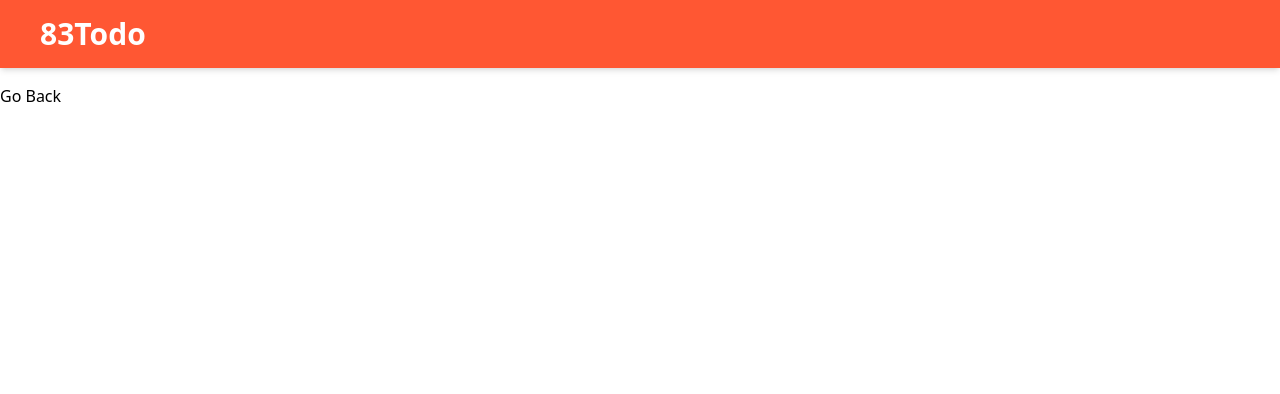
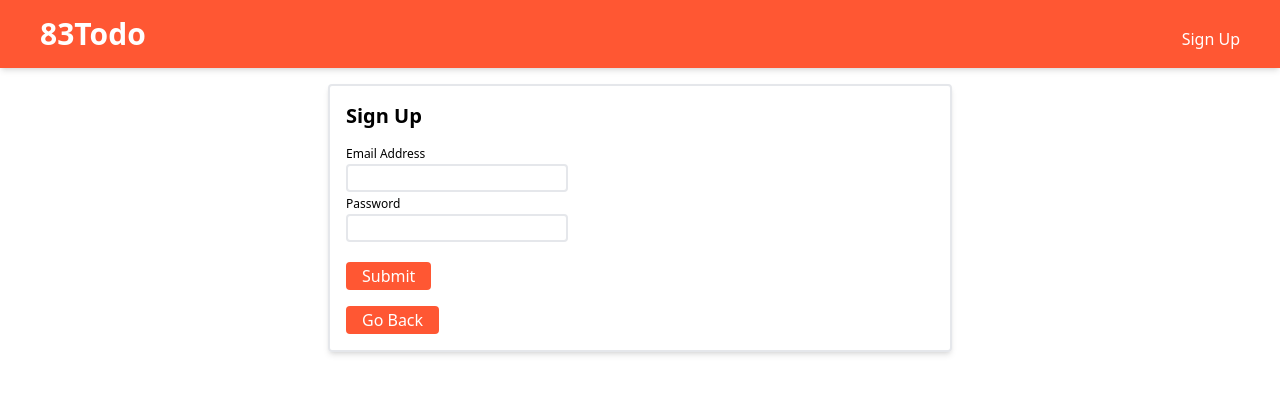
Before and after one commit to 83matthewr/83Todo, a Vue app: page /sign-up in a window 1280 px wide. Shown: the top 394 px of the page. Built offline with nearby package versions, Linux system fonts and the light colour scheme; no server answers.

Commit message:
Added firebase, added base-input, base-button, added signup

```diff
--- a/package.json
+++ b/package.json
@@ -9,6 +9,7 @@
     "lint": "eslint . --ext .vue,.js,.jsx,.cjs,.mjs --fix --ignore-path .gitignore"
   },
   "dependencies": {
+    "firebase": "^9.17.1",
     "pinia": "^2.0.28",
     "vue": "^3.2.45",
     "vue-router": "^4.1.6"
--- a/src/App.vue
+++ b/src/App.vue
@@ -1,7 +1,7 @@
 <template>
   <div class="w-screen">
     <header-nav></header-nav>
-    <div class="container mx-auto">
+    <div class="container mx-auto px-4">
       <router-view></router-view>
     </div>
   </div>
--- /dev/null
+++ b/src/components/UI/BaseButton.vue
@@ -0,0 +1,25 @@
+<template>
+  <button v-if="!props.link" :class="classes">
+    <slot></slot>
+  </button>
+  <router-link v-else :to="props.to" :class="classes">
+    <slot></slot>
+  </router-link>
+</template>
+
+<script setup>
+const props = defineProps({
+  link: {
+      type: Boolean,
+      required: false,
+      default: false
+    },
+    to: {
+      type: String,
+      required: false,
+      default: '/'
+    }
+});
+const classes = 'block w-fit mt-4 px-4 py-0.5 bg-primary hover:bg-primary-hover '
+  + 'text-white rounded';
+</script>
--- /dev/null
+++ b/src/components/UI/BaseInput.vue
@@ -0,0 +1,22 @@
+<template>
+  <div>
+    <label :for="id" class="block text-xs">{{ props.name }}</label>
+    <input
+      class="border-2 mt-0.5 mb-1 px-2 py-0.5 rounded text-sm
+      focus-visible:ring-2 focus-visible:outline-none"
+      :type="props.type"
+      :value="modelValue"
+      @input="$emit('update:modelValue', $event.target.value)"
+    />
+  </div>
+</template>
+
+<script setup>
+const props = defineProps([
+  'name',
+  'id',
+  'type',
+  'modelValue'
+]);
+defineEmits(['update:modelValue']);
+</script>
--- a/src/components/layout/HeaderNav.vue
+++ b/src/components/layout/HeaderNav.vue
@@ -1,11 +1,27 @@
 <template>
   <header class="mb-4">
     <nav class="w-100 px-10 py-4 bg-primary text-white font-bold shadow-md">
-      <div class="container mx-auto">
+      <div class="container mx-auto flex justify-between items-baseline">
         <router-link to="/">
           <h1 class="text-3xl">83Todo</h1>
         </router-link>
+        <ul class="flex align-center justify-center">
+          <li class="mx-4" v-if="authStore.user">{{ authStore.user.email }}</li>
+          <router-link v-if="!authStore.user" to="/sign-up">
+            <li class="font-normal hover:underline">Sign Up</li>
+          </router-link>
+          <li v-if="authStore.user" @click="signOutUser" class="font-normal hover:underline">
+            Sign Out
+          </li>
+        </ul>
       </div>
     </nav>
   </header>
 </template>
+
+<script setup>
+import { useAuthStore } from "../../stores/auth";
+import { signOutUser } from "../../utils/firebase.utils";
+
+const authStore = useAuthStore();
+</script>
--- a/src/main.js
+++ b/src/main.js
@@ -5,10 +5,16 @@ import App from "./App.vue";
 import router from "./router";
 import "./assets/main.css";
 
+import BaseButton from "./components/UI/BaseButton.vue";
+import BaseInput from "./components/UI/BaseInput.vue";
+
 const pinia = createPinia();
 const app = createApp(App);
 
 app.use(pinia);
 app.use(router);
 
+app.component('base-button', BaseButton);
+app.component('base-input', BaseInput);
+
 app.mount("#app");
--- a/src/router/index.js
+++ b/src/router/index.js
@@ -1,6 +1,7 @@
 import { createRouter, createWebHistory } from "vue-router";
 import TaskList from "../views/TaskList.vue";
 import TaskDetail from "../views/TaskDetail.vue";
+import SignUp from "../views/SignUp.vue";
 
 const router = createRouter({
   history: createWebHistory(import.meta.env.BASE_URL),
@@ -15,6 +16,11 @@ const router = createRouter({
       name: "Task Detail",
       component: TaskDetail,
     },
+    {
+      path: "/sign-up",
+      name: "Sign Up",
+      component: SignUp,
+    },
   ],
 });
 
--- a/src/stores/auth.js
+++ b/src/stores/auth.js
@@ -0,0 +1,15 @@
+import { defineStore } from "pinia";
+import { ref } from "vue";
+import { onAuthStateChangedListener } from "../utils/firebase.utils";
+
+export const useAuthStore = defineStore("auth", () => {
+  const user = ref(null);
+
+  onAuthStateChangedListener((authUser) => {
+    user.value = authUser;
+  });
+
+  return {
+    user
+  }
+})
--- /dev/null
+++ b/src/utils/firebase.utils.js
@@ -0,0 +1,30 @@
+import {
+  getAuth,
+  createUserWithEmailAndPassword,
+  signOut,
+  onAuthStateChanged
+} from "firebase/auth";
+import { initializeApp } from "firebase/app";
+
+const firebaseConfig = {
+  apiKey: "AIzaSyA8p-kdiWM3wwBEF8Vx5e9iJycCXvNhObU",
+  authDomain: "todo-2918a.firebaseapp.com",
+  projectId: "todo-2918a",
+  storageBucket: "todo-2918a.appspot.com",
+  messagingSenderId: "227328148994",
+  appId: "1:227328148994:web:af6d0b904c84a0177e091b"
+};
+
+const firebase = initializeApp(firebaseConfig);
+
+export const auth = getAuth(firebase);
+
+export const signUpUser = async (email, password) => {
+  // TODO: perform validation on email and password
+  return await createUserWithEmailAndPassword(auth, email, password);
+}
+
+export const signOutUser = async () => await signOut(auth);
+
+export const onAuthStateChangedListener = (callback) =>
+  onAuthStateChanged(auth, callback);
--- /dev/null
+++ b/src/views/SignUp.vue
@@ -0,0 +1,44 @@
+<template>
+  <div class="w-8/12 lg:w-6/12 mx-auto rounded border-2 shadow-md p-4">
+    <h2 class="font-bold text-xl mb-4">Sign Up</h2>
+    <base-input
+      name="Email Address"
+      id="email"
+      type="email"
+      v-model="email"
+    />
+    <base-input
+      name="Password"
+      type="password"
+      id="password"
+      v-model="password"
+    />
+    <base-button @click="handleSubmit">
+      Submit
+    </base-button>
+    <base-button link to="/">
+      Go Back
+    </base-button>
+  </div>
+</template>
+
+<script setup>
+import { ref } from "vue";
+import { signUpUser } from "../utils/firebase.utils";
+import { useRouter } from "vue-router";
+
+const email = ref('');
+const password = ref('');
+const router = useRouter();
+
+const handleSubmit = async() => {
+  if (!email.value || !password.value) return;
+
+  try {
+    await signUpUser(email.value, password.value);
+    router.push("/");
+  } catch(err) {
+    console.log(err);
+  }
+}
+</script>
--- a/src/views/TaskDetail.vue
+++ b/src/views/TaskDetail.vue
@@ -4,13 +4,19 @@
     <p>{{ task.notes }}</p>
     <p>Completed: {{ task.completed }}</p>
   </div>
-  <router-link to="/">Go Back</router-link>
+  <base-button link to="/">
+    Go Back
+  </base-button>
 </template>
 
 <script setup>
 import { useRoute } from "vue-router";
 import { useTaskStore } from '../stores/tasks';
+import { useAuthStore } from "../stores/auth";
 const { getTask } = useTaskStore();
 const route = useRoute();
 const task = getTask(route.params.id);
+
+const { currentUser } = useAuthStore();
+console.log(currentUser);
 </script>
```
Also changed, not shown: 1 other file (tests, documents, lock files or other folders).
